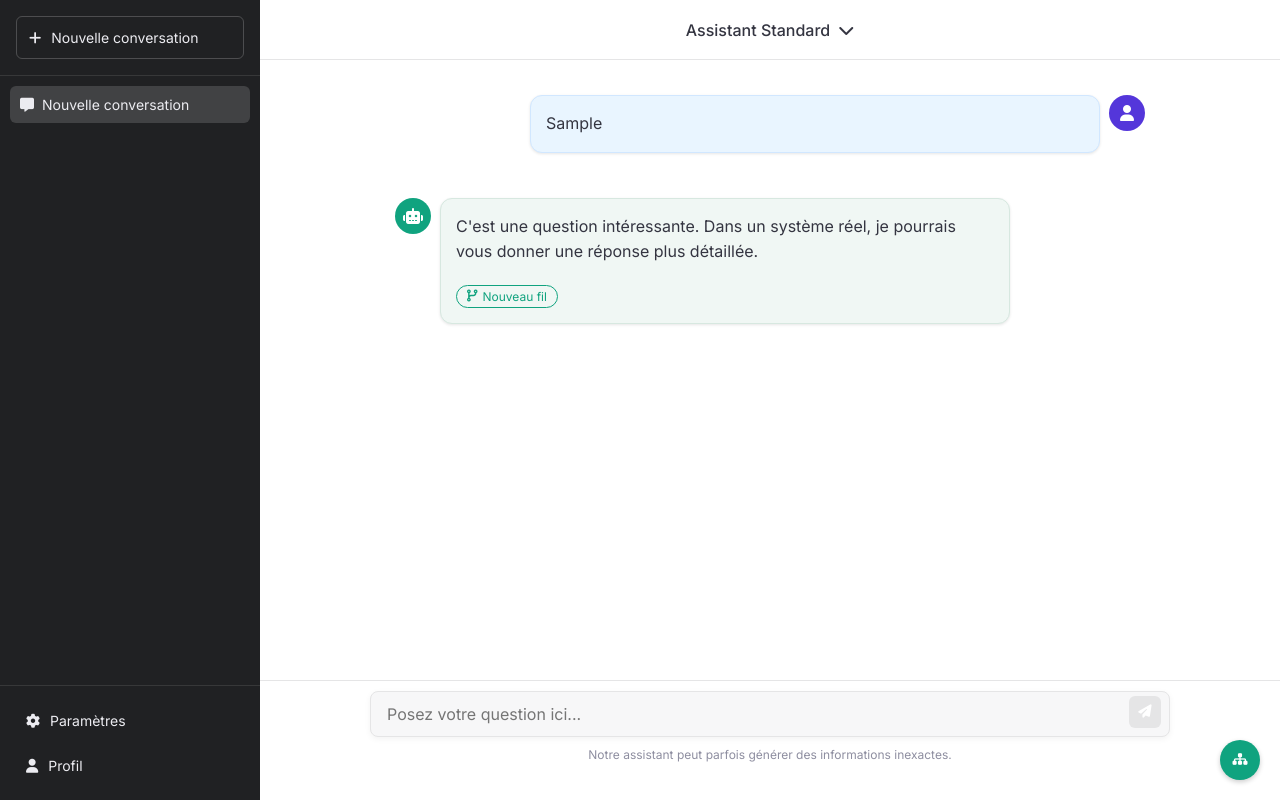
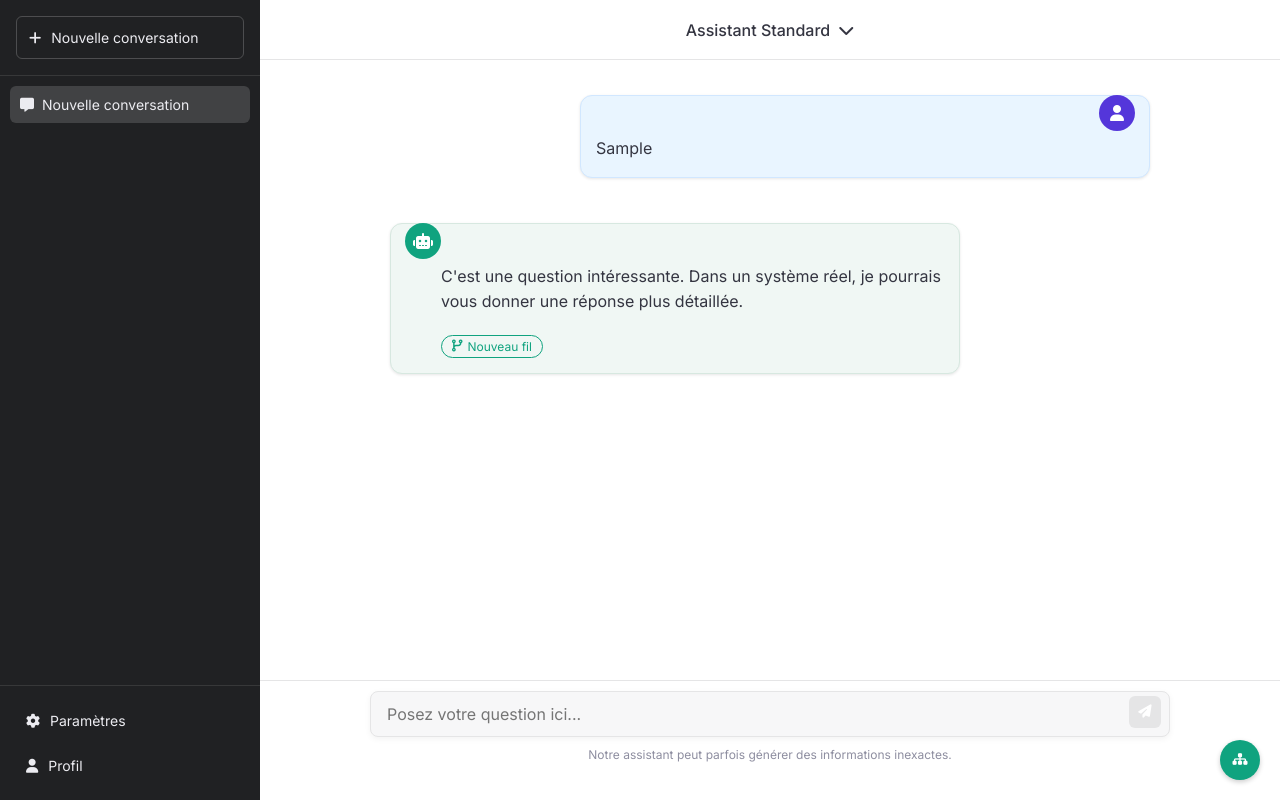
Before and after one commit to CeIest2/miette, a website: page index.html in a window 1280 px wide. Both pictures are taken after typing "Sample" into the empty fields and a click on the button 1145 px from the left and 712 px from the top of the page. Drawn offline with Linux system fonts and the light colour scheme.

Commit message:
correction de la position de l'image de l'avatar

```diff
--- a/css/chat.css
+++ b/css/chat.css
@@ -86,22 +86,23 @@
     display: flex;
     padding: 15px 0;
     margin-bottom: 15px;
-    position: relative; /* Important pour le positionnement des avatars */
+
+    position: relative;
 }
 
 /* Style pour les messages de l'utilisateur et l'alignement */
 .user-message {
     justify-content: flex-end; /* Aligner le message utilisateur à droite */
 }
-
 /* Style du contenu des messages */
 .message-content {
     flex: 1;
     line-height: 1.6;
-    padding: 15px;
+    padding: 40px 15px 15px 50px; /* Augmenter le padding gauche pour l'avatar */
     border-radius: 12px;
     box-shadow: 0 1px 3px rgba(0, 0, 0, 0.1);
-    max-width: 75%; /* Largeur maximale plus réduite pour une meilleure apparence */
+    max-width: 75%;
+    position: relative; /* Important pour positionner l'avatar à l'intérieur */
 }
 
 /* Style pour le contenu des messages de l'assistant */
@@ -109,7 +110,7 @@
     background-color: #f0f7f4;
     border: 1px solid #d7e8e0;
     margin-right: auto; /* Aligné à gauche */
-    margin-left: 50px; /* Espace pour l'avatar */
+    padding-left: 50px; /* Espace pour l'avatar */
 }
 
 /* Style pour le contenu des messages de l'utilisateur */
@@ -117,7 +118,8 @@
     background-color: #e9f5ff;
     border: 1px solid #d1e7ff;
     margin-left: auto; /* Aligné à droite */
-    margin-right: 50px; /* Espace pour l'avatar */
+    padding-right: 50px; /* Espace pour l'avatar à droite */
+    padding-left: 15px; /* Rétablir le padding gauche normal */
 }
 
 /* Styles pour les avatars */
@@ -128,7 +130,7 @@
     display: flex;
     align-items: center;
     justify-content: center;
-    position: absolute; /* Positionnement absolu */
+    position: absolute; /* Positionnement absolu mais relatif au conteneur du message */
     top: 15px; /* Aligné avec le haut du message */
     color: white;
     z-index: 2; /* Au-dessus du contenu */
@@ -136,13 +138,13 @@
 
 /* Position de l'avatar pour l'assistant (à gauche) */
 .assistant-message .message-avatar {
-    left: 5px;
+    left: 15px; /* Position à l'intérieur de la bordure du message */
     background-color: var(--primary-color);
 }
 
 /* Position de l'avatar pour l'utilisateur (à droite) */
 .user-message .message-avatar {
-    right: 5px;
+    right: 15px; /* Position à l'intérieur de la bordure du message */
     background-color: #5436da;
 }
 
```
